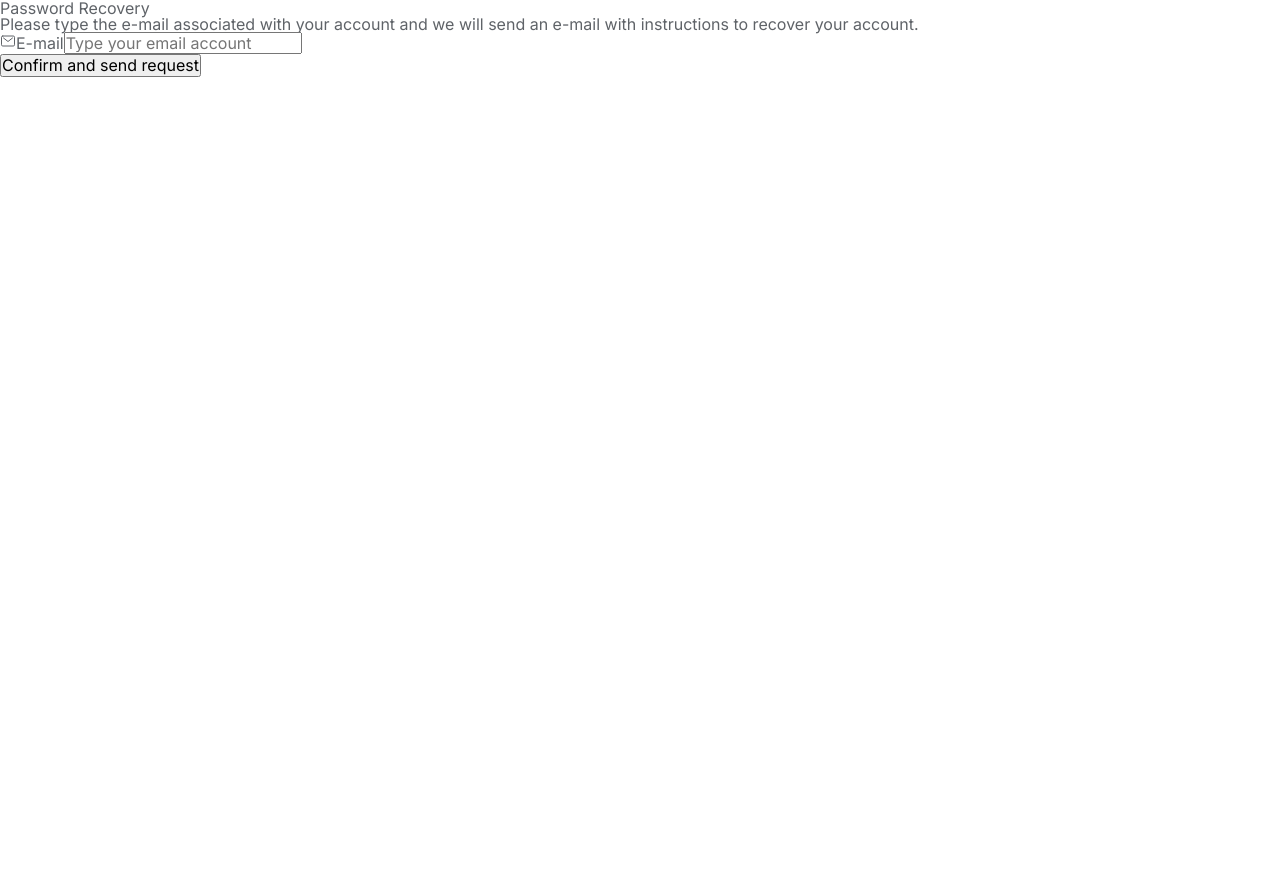
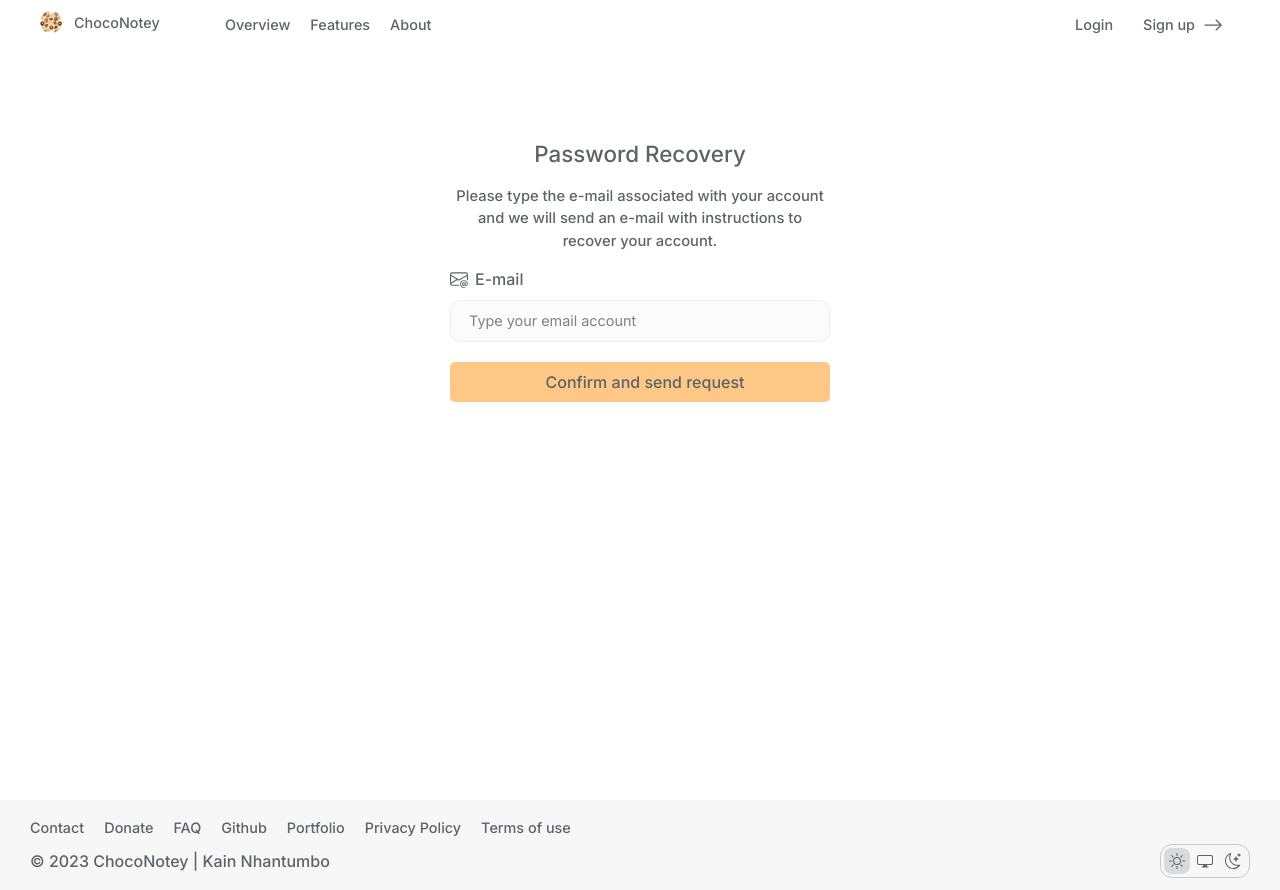
Before and after one commit to KainNhantumbo/notes-client, a Next.js app: page /auth/password-recovery in a window 1280 px wide. Before the commit the page ends 800 px from the top, so only its background shows below. Built offline with nearby package versions, Linux system fonts and the light colour scheme; no server answers.

Commit message:
styles: added password recovery page styles

```diff
--- a/src/pages/auth/password-recovery.tsx
+++ b/src/pages/auth/password-recovery.tsx
@@ -1,9 +1,10 @@
 import { NextPage } from 'next';
 import fetch from '@/src/config/client';
+import { m as motion } from 'framer-motion';
 import Layout from '@/src/components/Layout';
+import { BsEnvelopeAt } from 'react-icons/bs';
 import { useState, useEffect } from 'react';
 import { SubmitEvent } from '@/src/@types';
-import { IoMailOutline } from 'react-icons/io5';
 import { app_metadata } from '@/src/data/app-data';
 import { PulseLoader } from 'react-spinners';
 import { DefaultTheme, useTheme } from 'styled-components';
@@ -45,13 +46,15 @@ const PasswordRecovery: NextPage = (): JSX.Element => {
 
   return (
     <Layout
+      renderFooter
+      renderHeader
       metadata={{
         title: `${app_metadata.appName} | Password Recovery`,
         createdAt: new Date().toISOString(),
         updatedAt: new Date().toISOString(),
       }}>
       <Container>
-        <main>
+        <div className='wrapper-container'>
           <article>
             <div className='form-container'>
               <h2>Password Recovery</h2>
@@ -62,7 +65,7 @@ const PasswordRecovery: NextPage = (): JSX.Element => {
               <form onSubmit={handleSubmit}>
                 <section className='input-field'>
                   <label htmlFor='email'>
-                    <IoMailOutline />
+                    <BsEnvelopeAt />
                     <span>E-mail</span>
                   </label>
                   <input
@@ -79,29 +82,28 @@ const PasswordRecovery: NextPage = (): JSX.Element => {
                 {error.status && !loading && (
                   <span className='error-message'>{error.message}</span>
                 )}
-                {loading && !error.status && (
-                  <>
+                {loading && !error.status ? (
                   <PulseLoader
                     color={`rgb(${theme.primary})`}
                     loading={loading}
-                      aria-placeholder='Processando...'
+                    aria-placeholder='Loading...'
                     cssOverride={{
                       display: 'block',
                       margin: '0 auto',
                     }}
                   />
-                  </>
-                )}
-                <button
+                ) : null}
+                <motion.button
+                  whileTap={{ scale: 0.8 }}
                   className='login'
                   type='submit'
                   disabled={loading || error.status ? true : false}>
                   <span>Confirm and send request</span>
-                </button>
+                </motion.button>
               </form>
             </div>
           </article>
-        </main>
+        </div>
       </Container>
     </Layout>
   );
--- a/src/styles/modules/_header.ts
+++ b/src/styles/modules/_header.ts
@@ -14,13 +14,6 @@ export const _header = styled.header`
   font-size: 0.9rem;
   z-index: 20000;
 
-  * {
-    ::selection {
-      background: rgb(${({ theme }) => theme.background_shade});
-      color: rgb(${({ theme }) => theme.primary_shade});
-    }
-  }
-
   .wrapper {
     margin: 0 auto;
     @media screen and (min-width: 1200px) {
@@ -35,7 +28,7 @@ export const _header = styled.header`
 
   .logo {
     position: absolute;
-    top: calc(50% - 13px);
+    top: calc(50% - 14px);
     left: 30px;
     cursor: pointer;
     margin-right: 40px;
--- a/src/styles/routes/_recovery-pasword.ts
+++ b/src/styles/routes/_recovery-pasword.ts
@@ -1,7 +1,149 @@
-import styled from "styled-components";
+import styled from 'styled-components';
+import {
+  BaseButton,
+  BaseButtonOutline,
+  StyledInputs,
+  StyledLabels,
+} from '../defaults';
 
 export const _recoveryPassword = styled.main`
+  position: relative;
+  padding: 60px 0;
+  width: 100%;
+  min-height: 100vh;
+  position: relative;
+  display: flex;
+  flex-direction: column;
+  background: rgb(${({ theme }) => theme.foreground});
 
+  .wrapper-container {
+    display: flex;
+    flex-direction: column;
+    gap: 50px;
+    align-items: center;
 
+    article {
+      z-index: 100;
+      width: 100%;
+      display: grid;
+      place-content: center;
+      place-items: center;
+      padding: 5px;
 
-`
+      .form-container {
+        width: 100%;
+        height: auto;
+        max-width: 430px;
+        display: flex;
+        gap: 16px;
+        justify-content: flex-start;
+        flex-direction: column;
+        border-radius: 20px;
+        padding: 50px 25px;
+        margin: 25px;
+        background: rgb(${({ theme }) => theme.foreground});
+
+        @media screen and (min-width: 440px) {
+          min-width: 400px;
+        }
+
+        h2 {
+          text-align: center;
+          font-weight: 500;
+          line-height: 1.8rem;
+          font-size: 1.4rem;
+        }
+
+        p {
+          font-size: 0.92rem;
+          font-weight: 500;
+          line-height: 1.4rem;
+          text-align: center;
+        }
+
+        form {
+          display: flex;
+          justify-content: flex-start;
+          flex-direction: column;
+          gap: 20px;
+
+          .input-field {
+            display: flex;
+            flex-direction: column;
+            gap: 10px;
+            label {
+              ${StyledLabels};
+            }
+            ${StyledInputs}
+          }
+
+          .error-message {
+            color: rgb(${({ theme }) => theme.error});
+            font-weight: 500;
+            font-size: 0.96rem;
+            max-width: 320px;
+            line-height: 1.4rem;
+          }
+
+          button {
+            ${BaseButton}
+            width: 100%;
+            padding-left: 0;
+          }
+        }
+
+        .password-reset {
+          a {
+            color: rgb(${({ theme }) => theme.primary_shade});
+            font-size: 0.9rem;
+            font-weight: 500;
+            line-height: 1.2rem;
+            cursor: pointer;
+
+            :hover {
+              color: rgb(${({ theme }) => theme.black});
+              transition: all 200ms ease;
+            }
+          }
+        }
+
+        .sign-in-options {
+          display: flex;
+          flex-direction: column;
+          align-items: center;
+          gap: 10px;
+
+          .login-btns {
+            display: flex;
+            flex-flow: row wrap;
+            align-items: center;
+            gap: 10px;
+
+            a {
+              ${BaseButtonOutline}
+            }
+          }
+        }
+
+        .signup-request {
+          text-align: center;
+          font-size: 0.92rem;
+          font-weight: 500;
+          line-height: 1.4rem;
+
+          a {
+            color: rgb(${({ theme }) => theme.primary_shade});
+            cursor: pointer;
+            :hover {
+              color: rgb(${({ theme }) => theme.black});
+            }
+
+            span {
+              pointer-events: none;
+            }
+          }
+        }
+      }
+    }
+  }
+`;
```
Also changed, not shown: src/pages/auth/signup.tsx (+4 -4 lines). Lines whose indentation alone changed are shown as unchanged.
